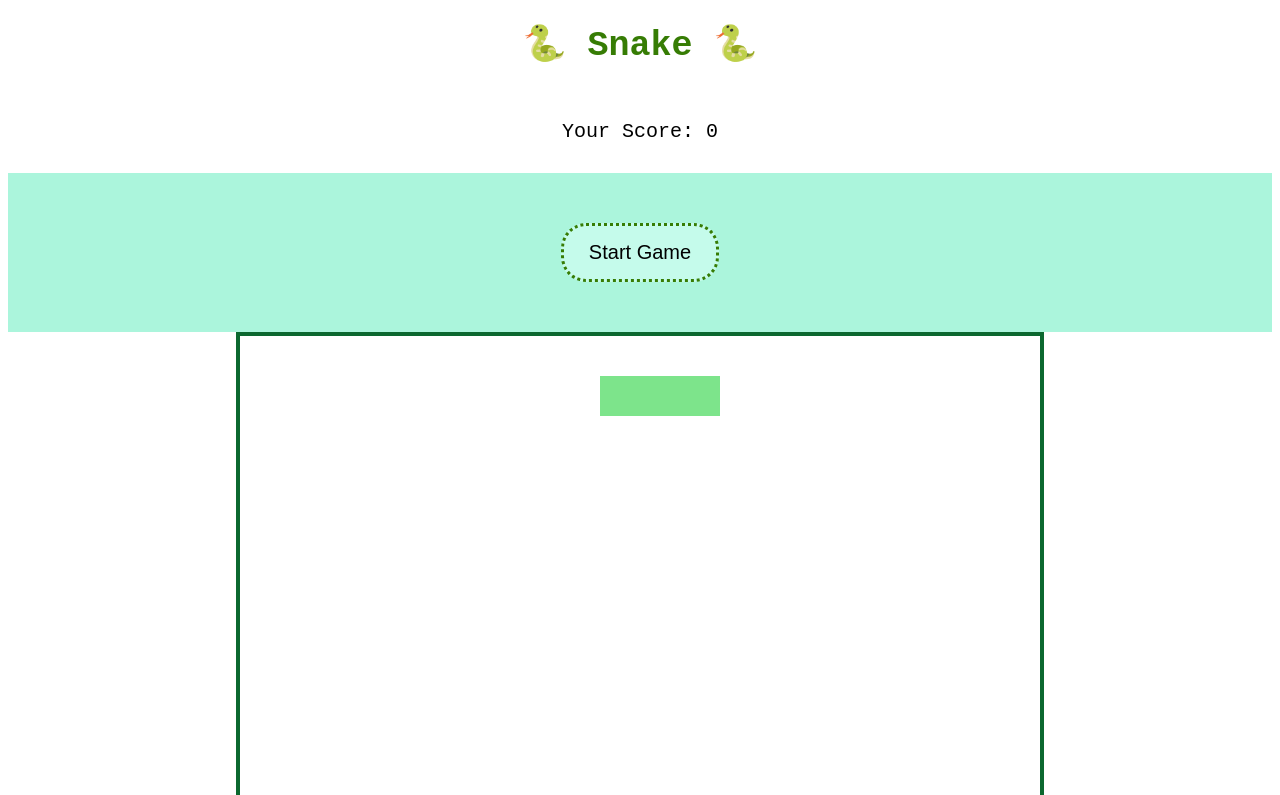
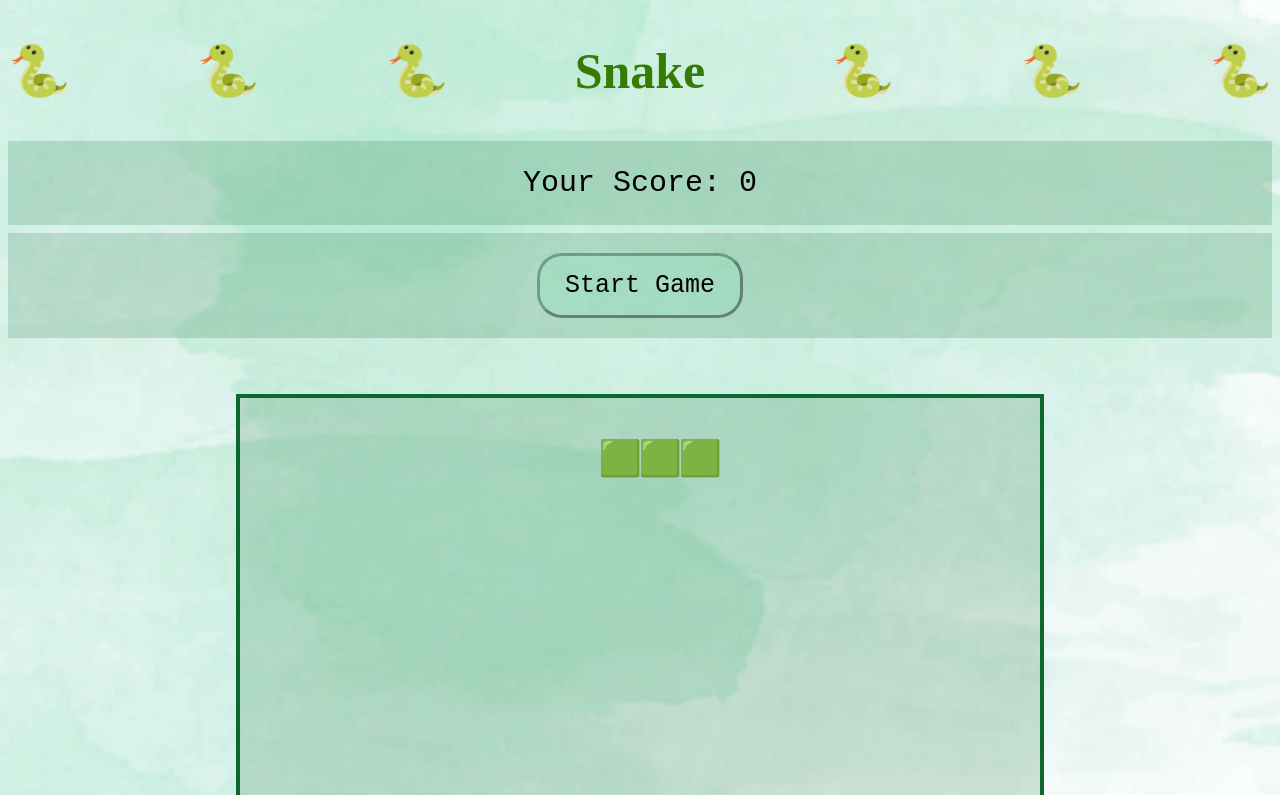
Before and after one commit to natalya-nassimi/my-snake-game-project, a plain HTML site: page index.html in a window 1280 px wide. Both pictures are taken after a click on the button "Start Game". Shown: the top 795 px of the page. Drawn offline with Linux system fonts and the light colour scheme; a web font is replaced by a local one.

Commit message:
all game logic complete

```diff
--- a/index.html
+++ b/index.html
@@ -6,16 +6,32 @@
     <meta name="viewport" content="width=device-width, initial-scale=1.0">
     <script defer src="./scripts/app.js"></script>
     <link rel="stylesheet" href="./styles/main.css">
+    <link
+        href="https://fonts.googleapis.com/css2?family=Gorditas:wght@400;700&family=Londrina+Shadow&family=Raleway:ital,wght@0,100..900;1,100..900&display=swap"
+        rel="stylesheet">
     <title>Document</title>
 </head>
-<h1>🐍 Snake 🐍</h1>
-<div class="display-score">Your Score:</div>
+
+<h1>
+    <div> 🐍 </div>
+    <div> 🐍 </div>
+    <div> 🐍 </div>
+    <div>Snake</div>
+    <div> 🐍 </div>
+    <div> 🐍 </div>
+    <div> 🐍 </div>
+</h1>
+
+<div class="scores">
+    <div class="display-score">Your Score :</div>
+</div>
 
 <div class="buttons">
     <button id="start-game">Start Game</button>
 </div>
 
 <body>
+    <div class="message"></div>
     <div class="grid"></div>
 </body>
 
--- a/scripts/app.js
+++ b/scripts/app.js
@@ -1,93 +1,8 @@
-// Submit an initial data structure of your game state along with your pseudocode.
+const startGame = document.querySelector('#start-game');
+const gameGrid = document.querySelector('.grid');
+const scoreDisplay = document.querySelector('.display-score');
+const loseMessage = document.querySelector('.message');
 
-// Pseudocode
-
-/*-------------------------------- HTML --------------------------------*/
-
-// Title
-// Grid for the section in which the game is played
-// Start button
-// Restart button
-// Score display
-// Score / Lose statment display
-// Highscore board?
-
-/*-------------------------------- Variables --------------------------------*/
-
-// Snake Position - will be represented by an array of coordinates to determine where it shows on the screen - index for each cell
-// Snake length - number of parts of the segments currently
-// The Food - coordinate of where the next piece of food shows up
-// Players Score - will carry the number of food items eaten
-// Speed - will determine how fast the snake moves (set using an interval time)
-// Play state - boolean to determine win \ lose (whether the game is still going)
-// Direction - will carry upwards, downwards, left or right, controlled by the keyboard arrows
-
-/*------------------------ Cached Element References ------------------------*/
-
-// Start button
-// Restart button
-// Score Display
-// Grid section of the game
-// Display section for You Scored: or You Lose!
-
-/*-------------------------------- Functions --------------------------------*/
-
-// Initialise game
-//  1 Score at 0
-//  2 Snake position on left of the screen
-//  3 Snake direction moving towards the right of the screen
-//  4 Random placement of the first piece of food
-//  5 Game play state = true
-//  6 Snake length starts at three segments
-//  7 Initial speed of the snake measured by time interval of the loop
-
-// Moving the snake
-//  1 Move the first segment of the snake according to the direction pressed on the keyboard
-//  2 Use event listeners from keyboard presses
-//  3 Snake head repositions and the tail is removed
-//  4 Check if food has been eaten
-
-// Check collisions
-//  1 Check for a collision with itself
-//  2 Check for a collision with the walls
-//  3 If collision end the game
-
-// Placing the food
-//  1 Random select of a position for the next piece of food
-
-// Eat food
-//  1 Food disappears
-//  2 Snake length increases by 1 segments
-//  3 Snake speed increases (reduce interval)
-//  4 Score increases by 1
-
-// Main game loop
-//  1 Call Move snake
-//  2 Call Place food
-
-// Game over
-//  1 Game play state = false
-//  2 Clear grid
-//  3 Display You lose! and Score
-
-// Replay
-//  1 When the restart button is clicked clear the grid
-//  2 Call Initialise game function to start again
-
-/*----------------------------- Event Listeners -----------------------------*/
-
-// 4 Listeners 1 for each key: Up Down Left Right
-// Start button click
-// Restart button click
-
-
-// Start Code Here
-
-// Create Grid
-
-const startGame = document.querySelector('#start-game')
-const gameGrid = document.querySelector('.grid');
-const scoreDisplay = document.querySelector('.display-score')
 const gridSize = 20;
 let segments = [];
 let mySnake = [];
@@ -95,7 +10,7 @@ let direction = null;
 let foodPosition = null;
 let interval = null;
 let currentSpeed = 500;
-let speedIncrease = 0.95;
+let speedIncrease = 0.9;
 let score = 0;
 
 const drawGrid = (size) => {
@@ -116,7 +31,7 @@ const showSnake = () => {
 }
 
 const placeFood = () => {
-    const emptySquares = segments.map((unused, index) => index).filter(index => !mySnake.includes(index));
+    const emptySquares = segments.map((element, index) => index).filter(index => !mySnake.includes(index));
     const randomIndex = Math.floor(Math.random() * emptySquares.length);
     foodPosition = emptySquares[randomIndex];
     segments[foodPosition].classList.add('food');
@@ -155,8 +70,8 @@ function moveSnake() {
 
     if (collisionCheck(head)) {
         clearInterval(interval);
-        alert (`You Lose 🫤 Game Over! Final Score: ${score}`) // change to HTML
-        startGame.textContent = 'Play Again !'
+        loseMessage.textContent = `You Lose 🫤 Game Over! Final Score: ${score}`;
+        startGame.textContent = 'Play Again'
         return;
     }
 
@@ -169,15 +84,15 @@ function moveSnake() {
     showSnake();
 }
 
-// event listener for keyboard
-
 const initGame = () => {
     clearInterval(interval);
     mySnake = [26, 25, 24];
     direction = 1;
+    currentSpeed = 500;
     score = 0;
     scoreDisplay.textContent = `Your Score: ${score}`;
     startGame.textContent = 'Start Game';
+    loseMessage.textContent = '';
     drawGrid(gridSize);
     showSnake();
     placeFood();
@@ -185,3 +100,20 @@ const initGame = () => {
 }
 
 startGame.addEventListener('click', initGame);
+
+const controlDirection = (press) => {
+    if (press.key === 'ArrowLeft' && direction !== 1) {
+        direction = -1;
+    }
+    else if (press.key === 'ArrowRight' && direction !== -1) {
+        direction = 1;
+    }
+    else if (press.key === 'ArrowUp' && direction !== gridSize) {
+        direction = -gridSize;
+    }
+    else if (press.key === 'ArrowDown' && direction !== -gridSize) {
+        direction = gridSize;
+    }
+}
+
+document.addEventListener('keydown', controlDirection);
--- a/styles/main.css
+++ b/styles/main.css
@@ -1,32 +1,47 @@
 h1 {
+    display: flex;
+    justify-content: space-between;
     text-align: center;
-    font-size: 35px;
-    font-family: monospace;
+    font-size: 50px;
+    font-family: 'Gorditas';
     color: rgb(54, 124, 4);
 }
 
-.display-score {
+.scores {
+    display: flex;
+    justify-content: center;
     text-align: center;
-    font-family: monospace;
-    font-size: 20px;
-    padding: 30px;
+    font-family: 'Courier New', Courier, monospace;
+    color: black;
+    font-size: 30px;
+    padding: 25px;
+    background-color: rgba(12, 104, 47, 0.178);
+}
+
+body {
+    display: flex;
+    flex-direction: column;
+    gap: 8px;
+    background-image: url(../images/background.jpg);
+    background-size: cover;
 }
 
 .buttons {
     display: flex;
     gap: 200px;
     justify-content: center;
-    padding: 50px;
-    background-color: rgb(171, 245, 220);
+    padding: 20px;
+    background-color: rgba(12, 104, 47, 0.178);
 }
 
 #start-game {
-    background-color: rgba(213, 255, 244, 0.636);
+    background-color: rgba(112, 255, 203, 0.116);
     color: black;
-    border: 3px dotted rgb(54, 124, 4);
+    border: 3px outset rgba(25, 69, 39, 0.404);
     border-radius: 25px;
     text-align: center;
-    font-size: 20px;
+    font-size: 25px;
+    font-family: 'Courier New', Courier, monospace;
     cursor: pointer;
     padding: 15px 25px;
 }
@@ -44,13 +59,26 @@ h1 {
 .segment {
     width: 40px;
     height: 40px;
-  background: #ffffff;
+    background-color: rgba(12, 104, 47, 0.178);
+    display: flex;
+    justify-content: center;
+    font-size: 35px;
 }
 
-.snake {
-    background-color: #7de48b;
+.snake::before {
+    content: '🟩';
+    font-size: 35px;
 }
 
-.food {
-    background-color: #e47dce;
+.food::before {
+    content: '🍭';
+    font-size: 40px;
 }
+
+.message {
+    text-align: center;
+    padding: 20px;
+    font-size: 25px;
+    font-family: monospace;
+    color: rgb(54, 124, 4);
+}
```
Also changed, not shown: images/background.jpg (added), images/burger.jpg (added), 1 other file. Lines whose indentation alone changed are shown as unchanged.
